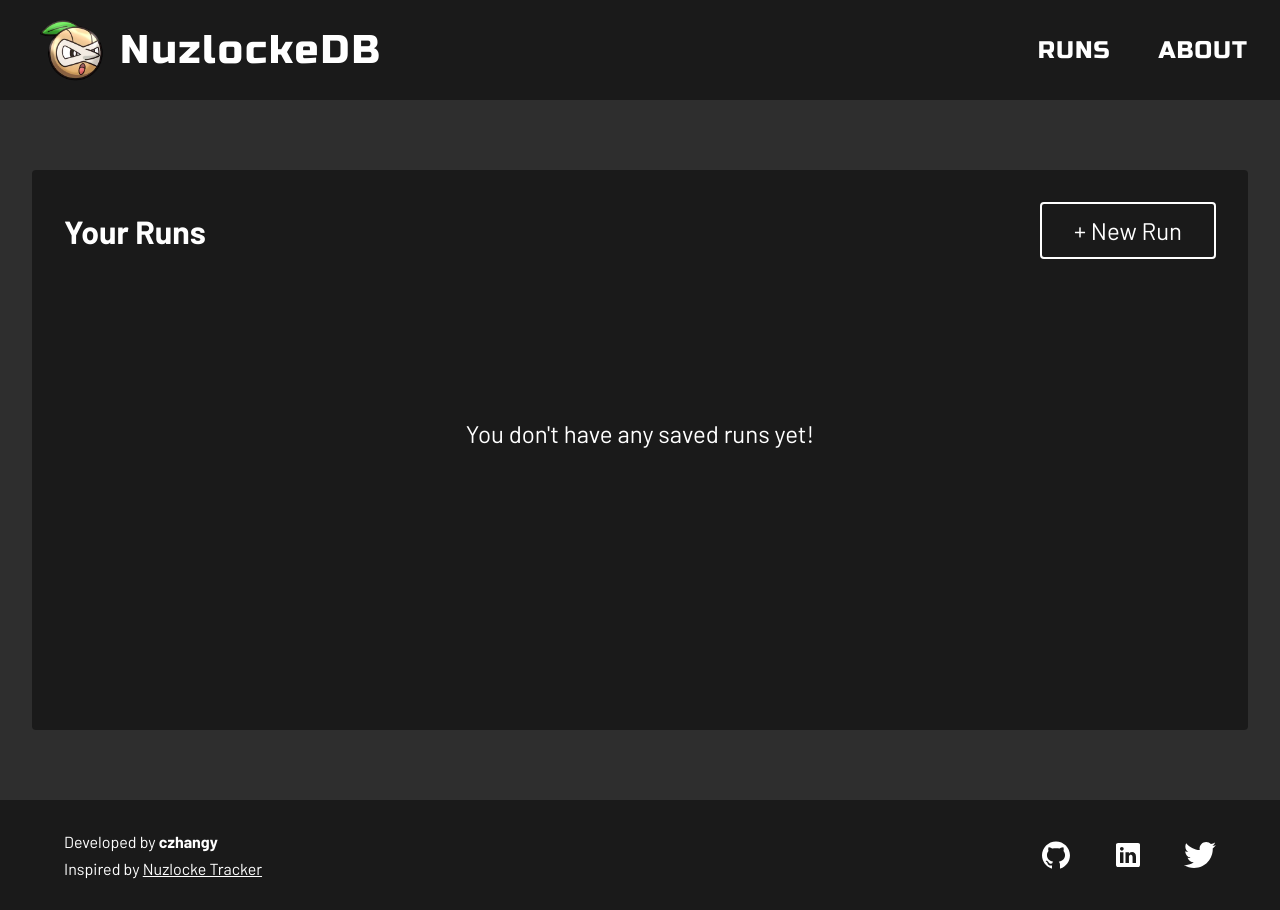
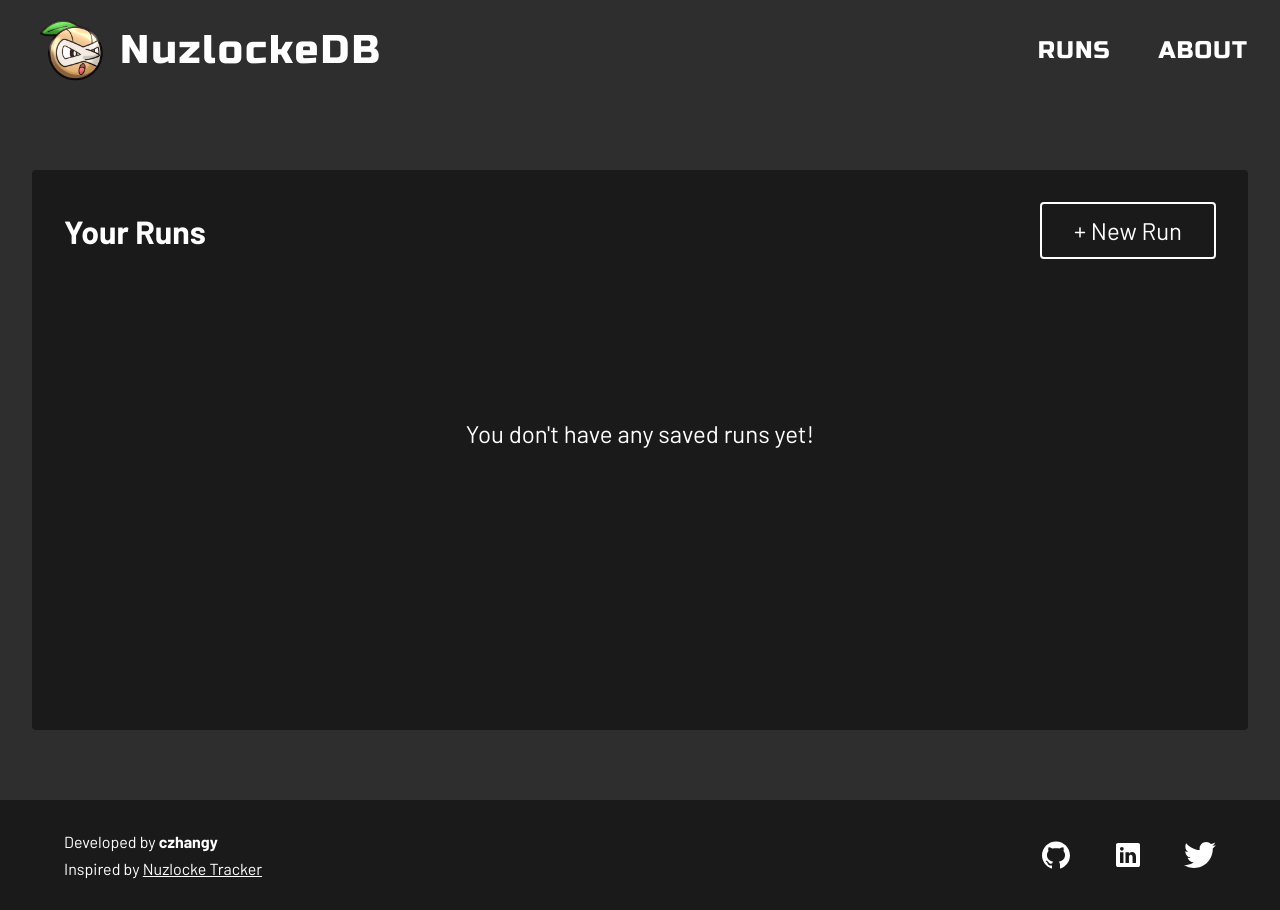
Before and after one commit to czhangy/nuzdocs, a Next.js app: page / in a window 1280 px wide. Built offline with nearby package versions, Linux system fonts and the light colour scheme.

Commit message:
Minor fixes

```diff
--- a/src/components/Modal/Modal.module.scss
+++ b/src/components/Modal/Modal.module.scss
@@ -17,6 +17,7 @@
         position: absolute;
         opacity: 0.9;
         width: 100%;
+        z-index: 99;
     }
 
     .modal-content {
--- a/src/components/Navbar/Navbar.module.scss
+++ b/src/components/Navbar/Navbar.module.scss
@@ -4,11 +4,10 @@
     --link-size: 1.2rem;
     --logo-size: 80px;
 
-    background: constants.$accent-color;
+    background-color: constants.$bg-color;
     height: constants.$mobile-navbar-height;
     position: relative;
     width: 100%;
-    z-index: 9;
 
     .navbar {
         align-items: center;
--- a/src/components/StarterSelect/StarterSelect.tsx
+++ b/src/components/StarterSelect/StarterSelect.tsx
@@ -22,13 +22,11 @@ const StarterSelect: React.FC<Props> = (props: Props) => {
         (
             document.querySelector("#confirm-button") as HTMLButtonElement
         ).disabled = true;
-        console.log("running");
         Array.from(
             document.getElementsByClassName(
                 styles.starter
             ) as HTMLCollectionOf<HTMLLIElement>
         ).forEach((el: HTMLLIElement) => {
-            console.log("hi");
             el.style.pointerEvents = "none";
         });
     };
--- a/src/pages/runs/[run]/[location].tsx
+++ b/src/pages/runs/[run]/[location].tsx
@@ -11,7 +11,9 @@ const Run: NextPage = () => {
     return (
         <>
             <Head>
-                <title>{`NuzlockeDB | ${router.query.run}`}</title>
+                <title>{`NuzlockeDB ${
+                    router.query.run ? "| " + router.query.run : ""
+                }`}</title>
             </Head>
             <RunPage
                 gameName="soulsilver"
```
Also changed, not shown: 1 other file (tests, documents, lock files or other folders).
